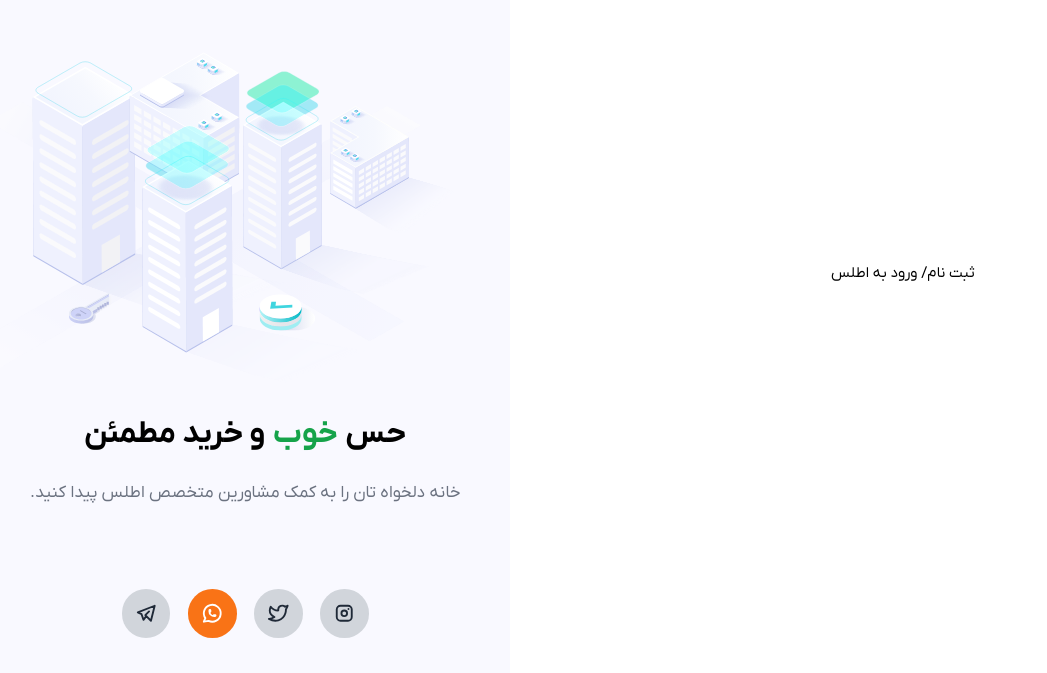
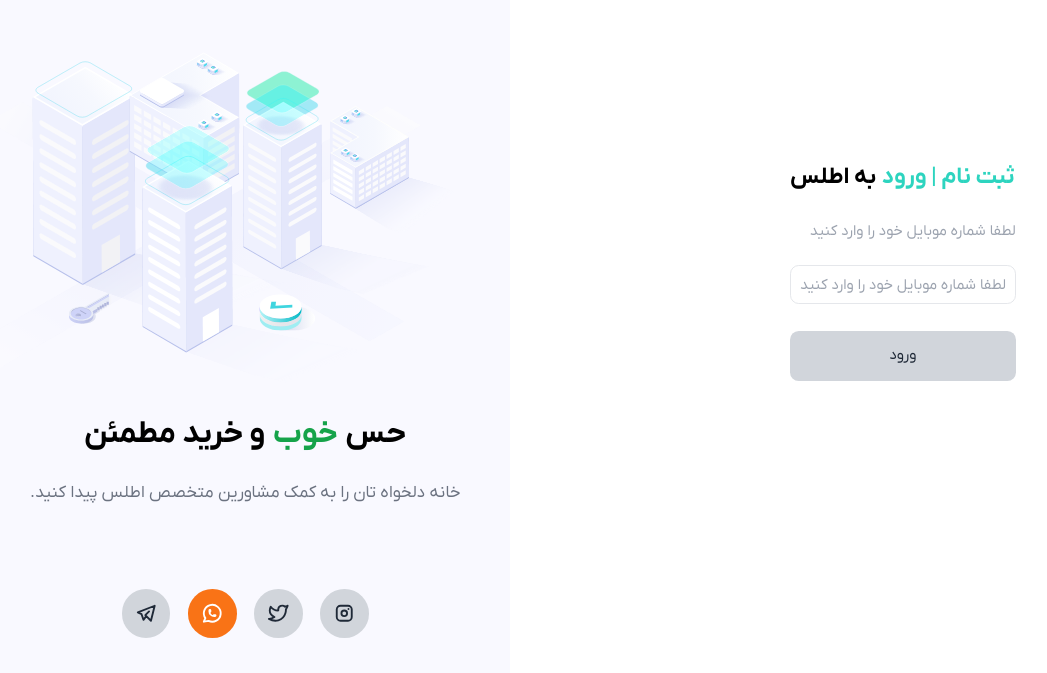
Before and after one commit to amirmahdizare/atlas, a Next.js app: page /login in a window 1280 px wide. Shown: the part 127-800 px from the top of the page, without its empty margins (194-1241 px from the left). Built offline with nearby package versions, Linux system fonts and the light colour scheme.

Commit message:
Add Enter Phone Form

```diff
--- a/app/(general)/login/ClientPage.tsx
+++ b/app/(general)/login/ClientPage.tsx
@@ -1,5 +1,8 @@
 import React from 'react'
 import { SideBox } from './components/SideBox'
+import Image from 'next/image'
+import fullLogo from 'images/logo-full.svg'
+import { DataForm } from './components/DataForm/DataForm'
 
 
 export const ClientPage = () => {
@@ -7,11 +10,13 @@
         <div className='container max-w-[1400px] mx-auto h-full'>
             <div className='grid grid-cols-7  gap-4  h-full'>
 
-                <div className='col-span-7 lg:col-span-4 flex flex-row items-center justify-center  p-2'>
+                <div className='col-span-7 lg:col-span-4 flex flex-row items-center justify-center  p-2 relative'>
 
-                    <form>
-                        ثبت نام/ ورود به اطلس
-                    </form>
+                    <div className='w-[133px] aspect-[2/1] relat ive absolute top-4 right-4'>
+                        <Image src={fullLogo} alt='لوگوی دپارتمان املاک اطلس' fill />
+                    </div>
+
+                    <DataForm/>
                 </div>
 
                 <SideBox />
--- /dev/null
+++ b/app/(general)/login/components/DataForm/DataForm.tsx
@@ -0,0 +1,19 @@
+import React from 'react'
+import { EnterPhone } from './components/EnterPhone'
+
+export const DataForm = () => {
+    return (
+        <div className='flex flex-col gap-4'>
+            <span className='text-h3-bolder'>
+                &nbsp;
+                <span className='text-teal-400 '>ثبت نام | ورود</span>
+                &nbsp;
+                به اطلس
+            </span>
+
+            <EnterPhone />
+
+
+        </div>
+    )
+}
--- /dev/null
+++ b/app/(general)/login/components/DataForm/components/EnterPhone.tsx
@@ -0,0 +1,22 @@
+'use client'
+import React from 'react'
+import { useForm } from 'react-hook-form'
+
+export const EnterPhone = () => {
+    const { register, handleSubmit } = useForm<{ phoneNumber: string }>()
+
+    const handleEnter = (data: { phoneNumber: string }) => {
+        console.log(data.phoneNumber)
+    }
+
+    return (
+        <form className='flex flex-col gap-3' onSubmit={handleSubmit(handleEnter)}>
+            <span className='text-h5-normal text-gray-400'>لطفا شماره موبایل خود را وارد کنید</span>
+
+            <input className='border p-1 rounded outline-none text-body-2-normal' {...register('phoneNumber', { required: true })} placeholder='لطفا شماره موبایل خود را وارد کنید' />
+
+            <button className='bg-gray-300 p-2 text-gray-800 rounded'>ورود</button>
+
+        </form>
+    )
+}
```
